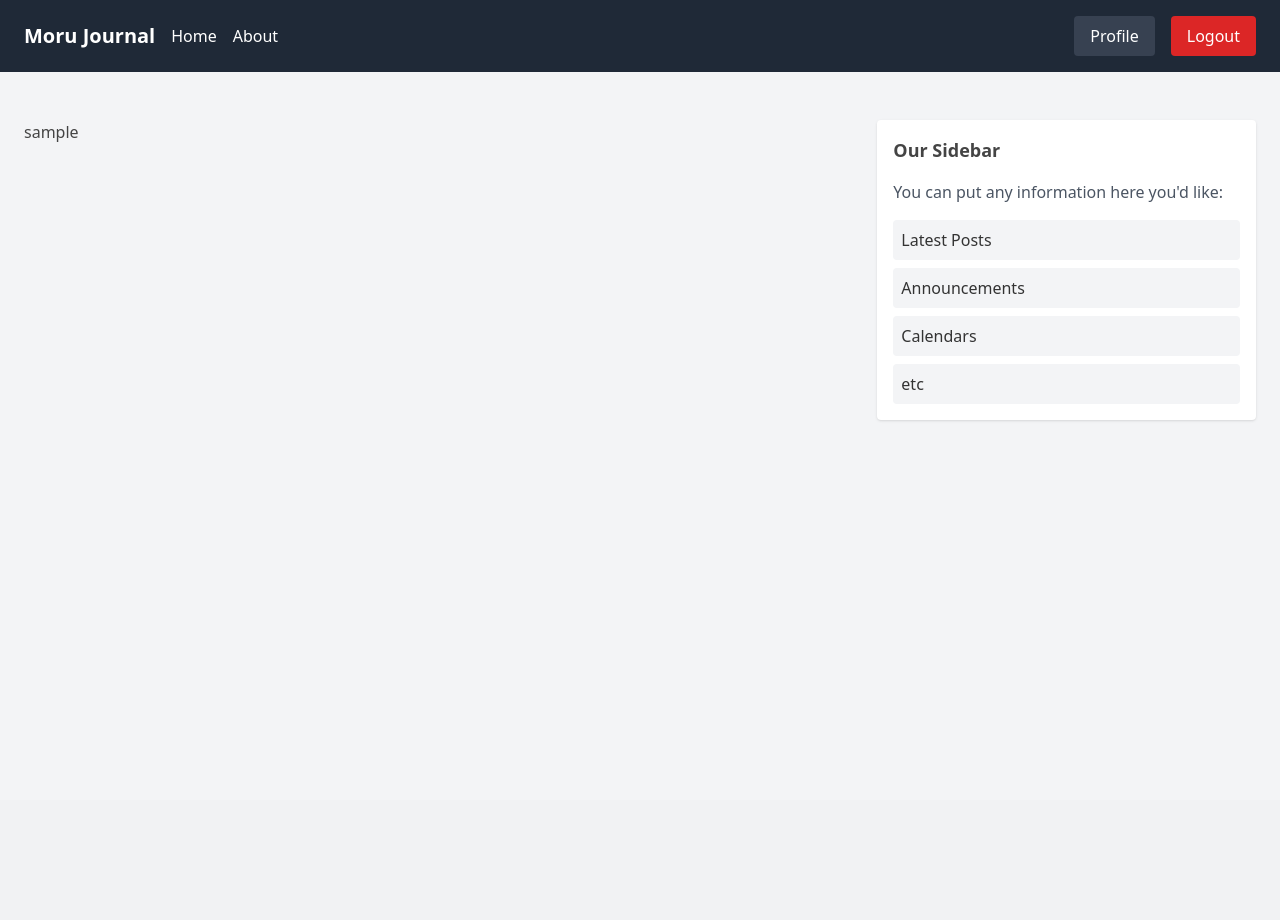
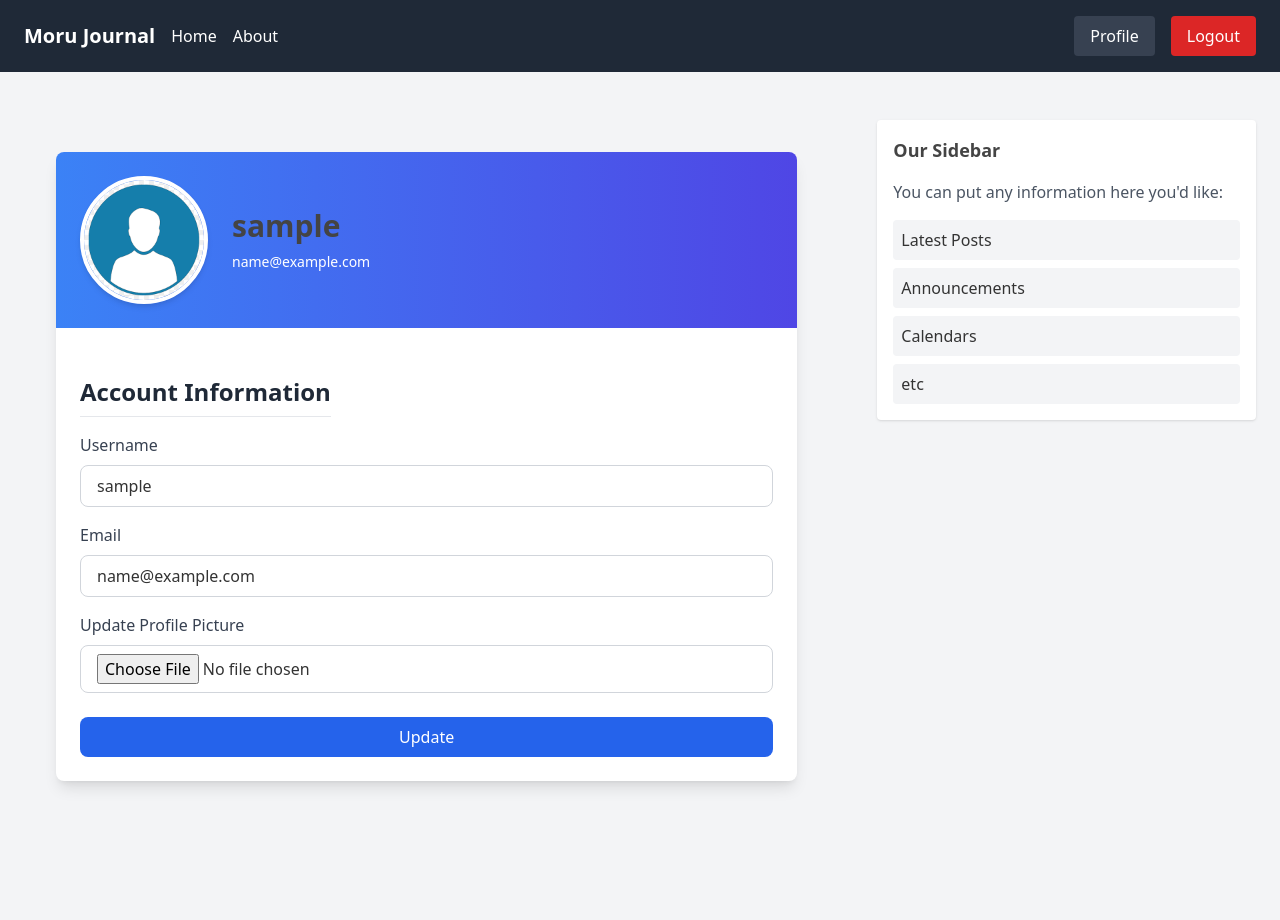
Before and after one commit to sudipX0/MoruJournal, a Flask app: page /profile in a window 1280 px wide. Before the commit the page ends 421 px from the top, so only its background shows below. Run offline with Flask 3, Linux system fonts and the light colour scheme; the visitor is signed in with stand-in values (Sample User, id 1); some libraries are stand-ins or nearby versions.

Commit message:
Added Update Profile Functionality

```diff
--- a/app/forms.py
+++ b/app/forms.py
@@ -1,7 +1,9 @@
 from flask_wtf import FlaskForm
+from flask_wtf.file import FileField, FileAllowed
 from wtforms import StringField, PasswordField, SubmitField, BooleanField
 from wtforms.validators import DataRequired, Length, Email, EqualTo, ValidationError
 from app.models import User
+from flask_login import current_user
 
 
 class RegistrationForm(FlaskForm):
@@ -39,3 +41,30 @@ class LoginForm(FlaskForm):
     password = PasswordField("Password", validators=[DataRequired()])
     remember_me = BooleanField("Remember Me")
     submit = SubmitField("Log In")
+
+
+class UpdateProfile(FlaskForm):
+    username = StringField(
+        "Username",
+        validators=[
+            DataRequired(message="Username is required"),
+            Length(5, 15, message="Username must be between 5 to 15 characters long."),
+        ],
+    )
+    email = StringField("Email", validators=[DataRequired(), Email()])
+    picture = FileField(
+        "Update Profile Picture", validators=[FileAllowed(["jpg", "png", "jpeg"])]
+    )
+    submit = SubmitField("Update")
+
+    def validate_username(self, username):
+        if username.data != current_user.username:
+            user = User.query.filter_by(username=username.data).first()
+            if user:
+                raise ValidationError("Username already taken !")
+
+    def validate_email(self, email):
+        if email.data != current_user.email:
+            email = User.query.filter_by(email=email.data).first()
+            if email:
+                raise ValidationError("Email already taken !")
--- a/app/routes.py
+++ b/app/routes.py
@@ -1,9 +1,11 @@
 from app import app
 from flask import render_template, url_for, flash, redirect, request
-from app.forms import RegistrationForm, LoginForm
+from app.forms import RegistrationForm, LoginForm, UpdateProfile
 from app import db, bcrypt
 from app.models import User, Post
 from flask_login import login_user, logout_user, current_user, login_required
+import secrets
+import os
 
 posts = [
     {
@@ -77,7 +79,32 @@ def logout():
     return redirect(url_for("main"))
 
 
-@app.route("/profile")
+def update_picture(upd_form_picture):
+    file_hex = secrets.token_hex(8)
+    _, file_ext = os.path.splitext(upd_form_picture.filename)
+    picture_fn = file_hex + file_ext
+    picture_path = os.path.join(app.root_path, "static/images", picture_fn)
+    upd_form_picture.save(picture_path)
+    return picture_fn
+
+
+@app.route("/profile", methods=["GET", "POST"])
 @login_required
 def profile():
-    return render_template("profile.html", title="Profile")
+    upd_form = UpdateProfile()
+    if upd_form.validate_on_submit():
+        if upd_form.picture.data:
+            picture_file = update_picture(upd_form.picture.data)
+            current_user.image_file = picture_file
+        current_user.username = upd_form.username.data
+        current_user.email = upd_form.email.data
+        db.session.commit()
+        flash("Account Updated !", "Success")
+        return redirect(url_for("profile"))
+    elif request.method == "GET":
+        upd_form.username.data = current_user.username
+        upd_form.email.data = current_user.email
+    image_file = url_for("static", filename="images/" + current_user.image_file)
+    return render_template(
+        "profile.html", title="Profile", image_file=image_file, form=upd_form
+    )
--- a/app/templates/profile.html
+++ b/app/templates/profile.html
@@ -1,4 +1,65 @@
 {% extends "layouts.html"%}
 {% block content %}
-    <h1>{{ current_user.username }}</h1>
-{% endblock content%}
+<div class="p-8 bg-gray-100 min-h-screen">
+  <div class="max-w-4xl mx-auto bg-white shadow-lg rounded-lg overflow-hidden">
+    <!-- Profile Header -->
+    <div class="flex items-center bg-gradient-to-r from-blue-500 to-indigo-600 p-6">
+      <img class="rounded-full w-32 h-32 border-4 border-white shadow-md" src="{{ image_file }}" alt="User Image">
+      <div class="ml-6 text-white">
+        <h2 class="text-3xl font-semibold">{{ current_user.username }}</h2>
+        <p class="mt-2 text-sm">{{ current_user.email }}</p>
+      </div>
+    </div>
+
+    <!-- Profile Form Section -->
+    <div class="p-6">
+      <form action="" method="post" class="space-y-6" enctype="multipart/form-data">
+        {{ form.hidden_tag() }}
+        <fieldset class="space-y-4">
+          <legend class="text-2xl font-bold text-gray-800 border-b pb-2">Account Information</legend>
+
+          <!-- Username Field -->
+          <div class="space-y-2">
+            {{ form.username.label(class="block text-gray-700 font-medium") }}
+            {{ form.username(class="mt-1 w-full px-4 py-2 border border-gray-300 rounded-lg focus:ring focus:ring-blue-200 focus:outline-none") }}
+            {% if form.username.errors %}
+              {% for error in form.username.errors %}
+              <p class="text-red-500 text-sm">{{ error }}</p>
+              {% endfor %}
+            {% endif %}
+          </div>
+
+          <!-- Email Field -->
+          <div class="space-y-2">
+            {{ form.email.label(class="block text-gray-700 font-medium") }}
+            {{ form.email(class="mt-1 w-full px-4 py-2 border border-gray-300 rounded-lg focus:ring focus:ring-blue-200 focus:outline-none") }}
+            {% if form.email.errors %}
+              {% for error in form.email.errors %}
+              <p class="text-red-500 text-sm">{{ error }}</p>
+              {% endfor %}
+            {% endif %}
+          </div>
+
+          <!-- Profile Picture Upload -->
+          <div class="space-y-2">
+            {{ form.picture.label(class="block text-gray-700 font-medium") }}
+            <div class="flex items-center space-x-4">
+              {{ form.picture(class="w-full px-4 py-2 border border-gray-300 rounded-lg focus:outline-none focus:ring focus:ring-blue-200") }}
+            </div>
+            {% if form.picture.errors %}
+              {% for error in form.picture.errors %}
+              <p class="text-red-500 text-sm">{{ error }}</p>
+              {% endfor %}
+            {% endif %}
+          </div>
+        </fieldset>
+
+        <!-- Submit Button -->
+        <div>
+          {{ form.submit(class="w-full bg-blue-600 text-white py-2 rounded-lg hover:bg-blue-500 focus:outline-none focus:ring focus:ring-blue-300") }}
+        </div>
+      </form>
+    </div>
+  </div>
+</div>
+{% endblock content %}
```
Also changed, not shown: app/static/images/df81cffdc61dc64a.png (added), app/static/images/user.jpg (added).
